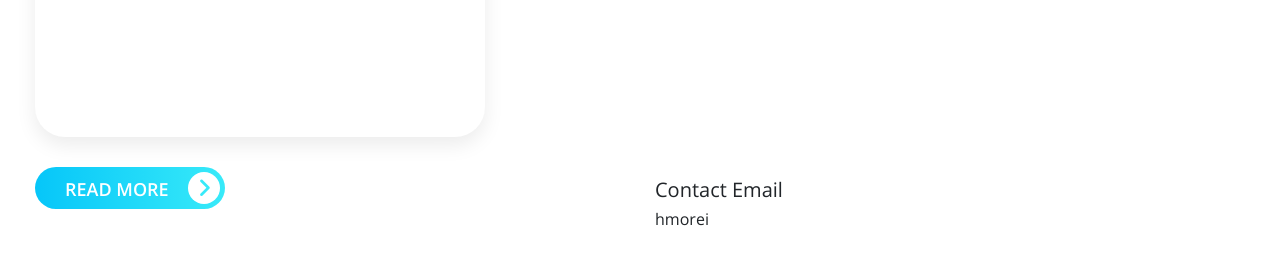
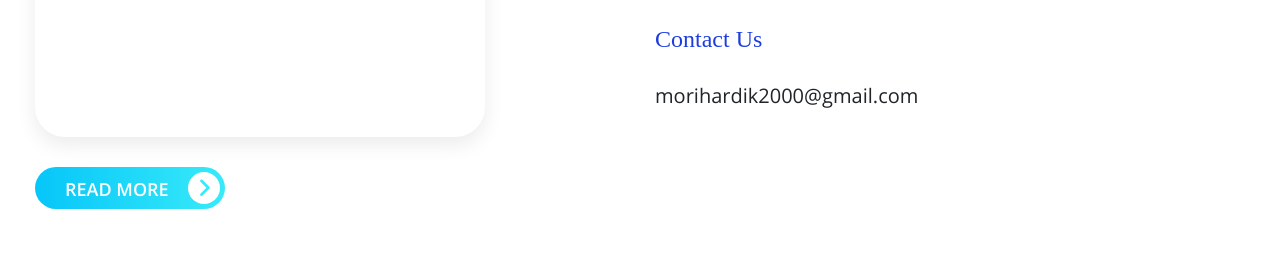
Before and after one commit to mmehta498/ultreos, a plain HTML site: page about.html in a window 1280 px wide. Shown: the part 1951-2208 px from the top of the page. After the commit the page ends 2180 px from the top, so only its background shows below. Drawn offline with Linux system fonts and the light colour scheme; a web font is replaced by a local one.

Commit message:
second commit

```diff
--- a/about.html
+++ b/about.html
@@ -300,7 +300,8 @@ transform: scale(1.1);
                             <li   class="nav-item"><a class="nav-link" href="#"><i class="fab fa-linkedin" aria-hidden="true"></i></a></li>
                             <li   class="nav-item"><a class="nav-link" href="#"><i class="fab fa-instagram" aria-hidden="true"></i></a></li>
                         </ul>
-
+                        <h4 class="mt-5">Contact Us</h4>
+                        <h5> morihardik2000@gmail.com </h5>
                     </div>
                     <div class="col-6">
                         <h4>Services</h4>
@@ -318,10 +319,6 @@ transform: scale(1.1);
                     <div class="col-12">
                         <!-- <p>&copy; 2019. All Rights Reserved. Design by <a href="https://gettemplates.co" target="_blank">GetTemplates</a>.</p> -->
                     </div>
-                    <div class="col-12">
-                        <h5>Contact Email</h5>
-                        <h6>hmorei</h6>
-                    </div>
                 </div>
             </div>
         </div>
```
Also changed, not shown: index.html (+2 -0 lines), services.html (+2 -0 lines).
